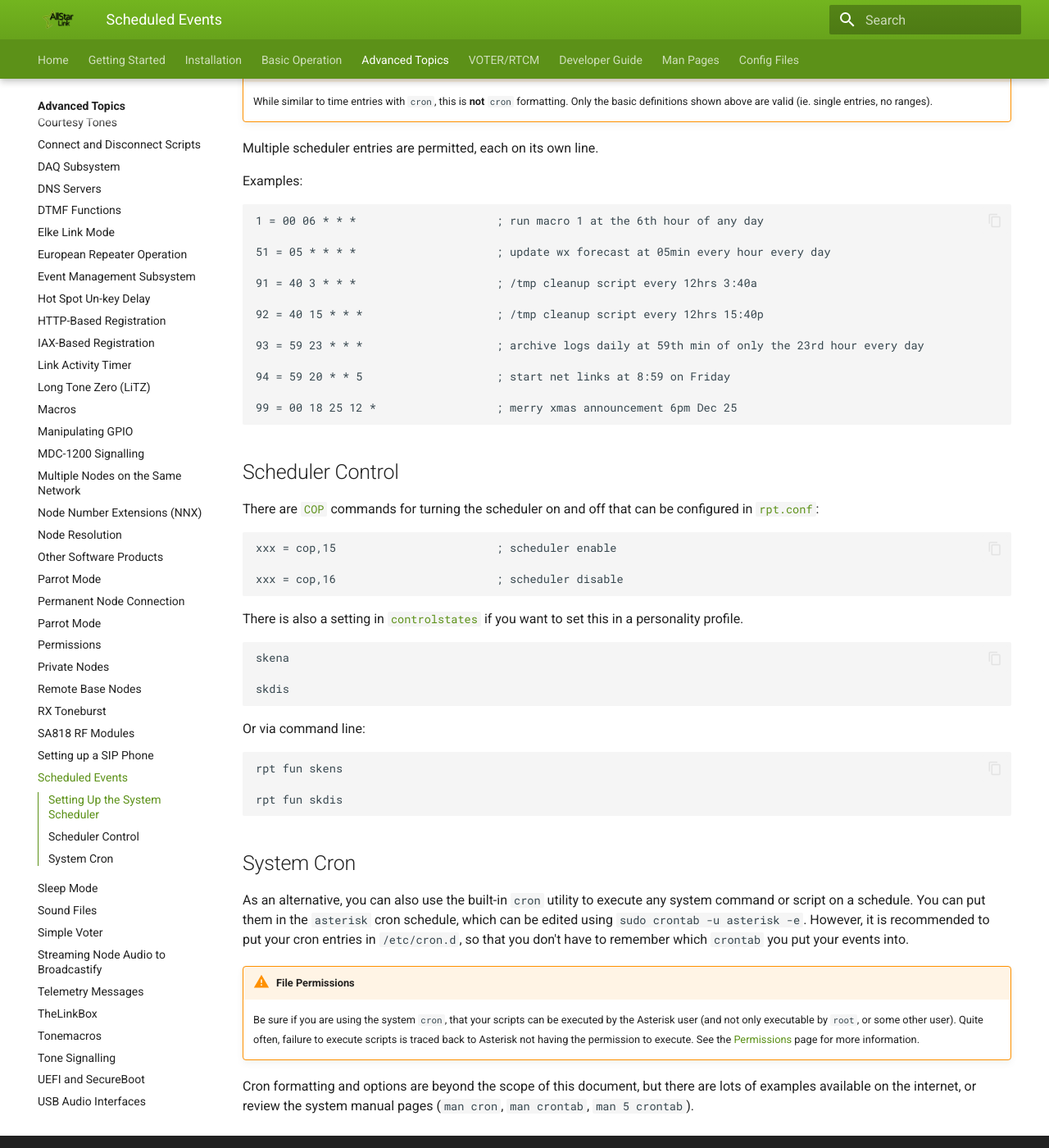
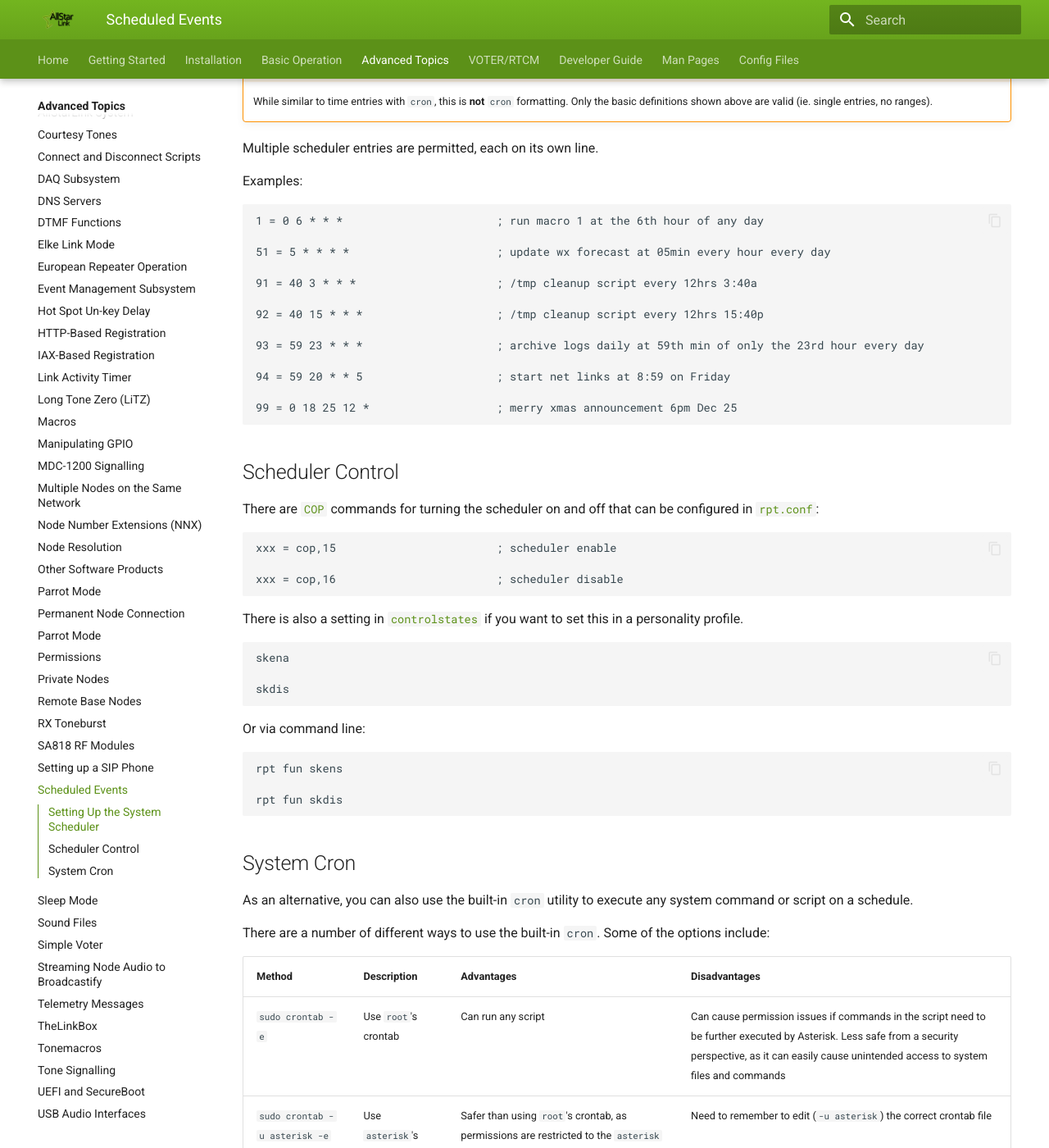
Before and after one commit to AllStarLink/ASL3-Manual, an MkDocs documentation site: the page built from docs/adv-topics/scheduler.md, in a window 1280 px wide and 1400 px high, scrolled down 1140 px. Shown: the whole window at 82% size. Built offline with MkDocs 1.6.1 and Material for MkDocs 9.7.7, drawn with Linux system fonts in a browser that asks for light colours; some of the changed text lies outside the part shown.

Commit message:
Revise system cron section.

````diff
--- a/docs/adv-topics/scheduler.md
+++ b/docs/adv-topics/scheduler.md
@@ -50,9 +50,9 @@
 Examples:
 
 ```
-1 = 00 06 * * *                     ; run macro 1 at the 6th hour of any day
+1 = 0 6 * * *                       ; run macro 1 at the 6th hour of any day
 
-51 = 05 * * * *                     ; update wx forecast at 05min every hour every day
+51 = 5 * * * *                      ; update wx forecast at 05min every hour every day
 
 91 = 40 3 * * *                     ; /tmp cleanup script every 12hrs 3:40a
 
@@ -62,7 +62,7 @@
 
 94 = 59 20 * * 5                    ; start net links at 8:59 on Friday
 
-99 = 00 18 25 12 *                  ; merry xmas announcement 6pm Dec 25
+99 = 0 18 25 12 *                   ; merry xmas announcement 6pm Dec 25
 ```
 
 ## Scheduler Control
@@ -91,9 +91,19 @@
 ```
 
 ## System Cron
-As an alternative, you can also use the built-in `cron` utility to execute any system command or script on a schedule. You can put them in the `asterisk` cron schedule, which can be edited using `sudo crontab -u asterisk -e`. However, it is recommended to put your cron entries in `/etc/cron.d`, so that you don't have to remember which `crontab` you put your events into.
+As an alternative, you can also use the built-in `cron` utility to execute any system command or script on a schedule.
+
+There are a number of different ways to use the built-in `cron`. Some of the options include:
+
+Method|Description|Advantages|Disadvantages
+------|-----------|----------|-------------
+`sudo crontab -e`|Use `root`'s crontab|Can run any script|Can cause permission issues if commands in the script need to be further executed by Asterisk. Less safe from a security perspective, as it can easily cause unintended access to system files and commands
+`sudo crontab -u asterisk -e`|Use `asterisk`'s crontab|Safer than using `root`'s crontab, as permissions are restricted to the `asterisk` user|Need to remember to edit (`-u asterisk`) the correct crontab file
+`/etc/cron.d`|System `cron` folder|Can create "snippets" of cron entries, give them descriptive names, and run them as the `asterisk` user (they support the user field)|Pay attention to the user running the cron entry, and the associated permissions of the files it executes
 
 !!! warning "File Permissions"
     Be sure if you are using the system `cron`, that your scripts can be executed by the Asterisk user (and not only executable by `root`, or some other user). Quite often, failure to execute scripts is traced back to Asterisk not having the permission to execute. See the [Permissions](./permissions.md) page for more information.
 
+Any of the above options for using the system `cron` are acceptable. You should decide what works best for you, and stick with that method. It can be difficult to troubleshoot if you end up putting cron entries in different places.
+
 Cron formatting and options are beyond the scope of this document, but there are lots of examples available on the internet, or review the system manual pages (`man cron`, `man crontab`, `man 5 crontab`).
````
